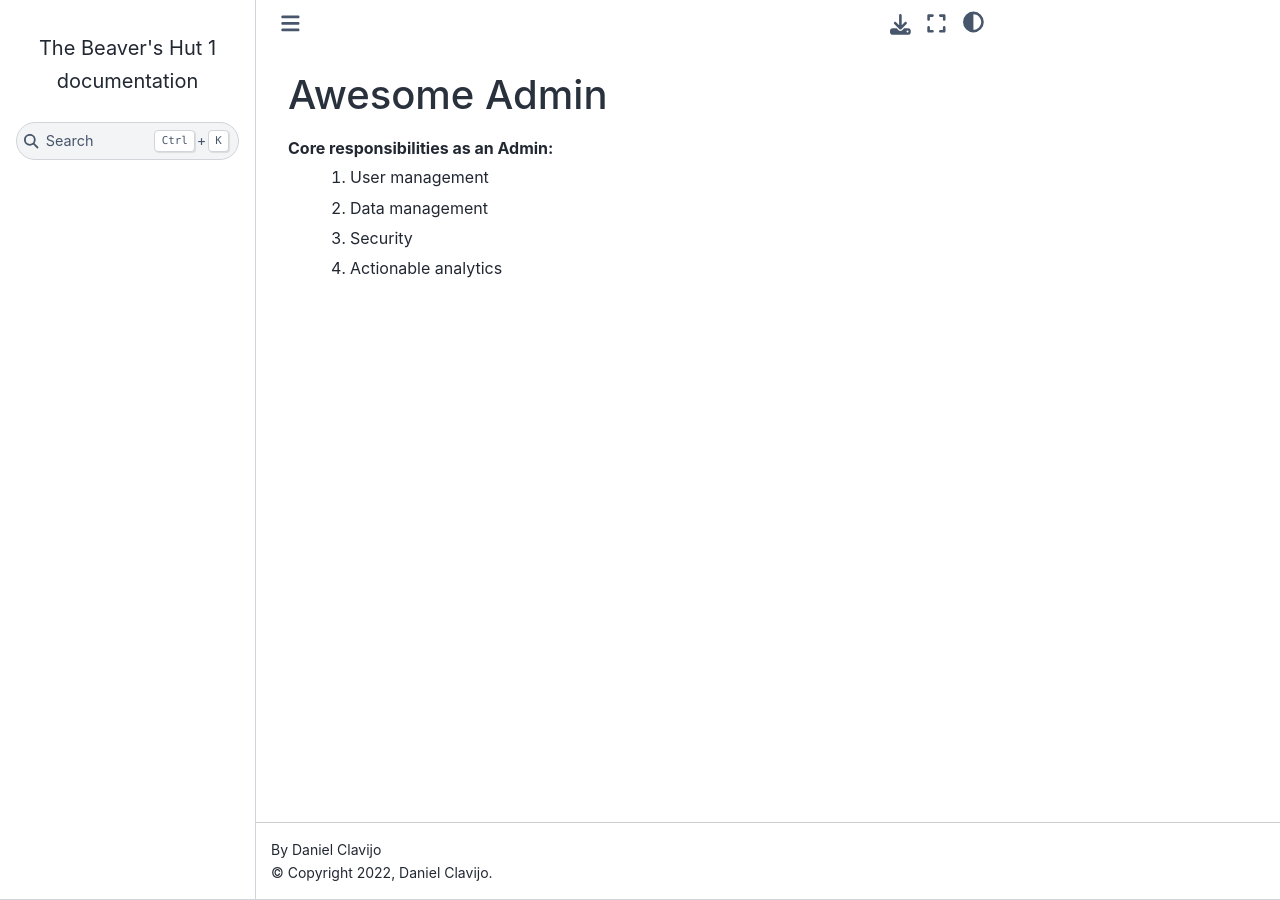
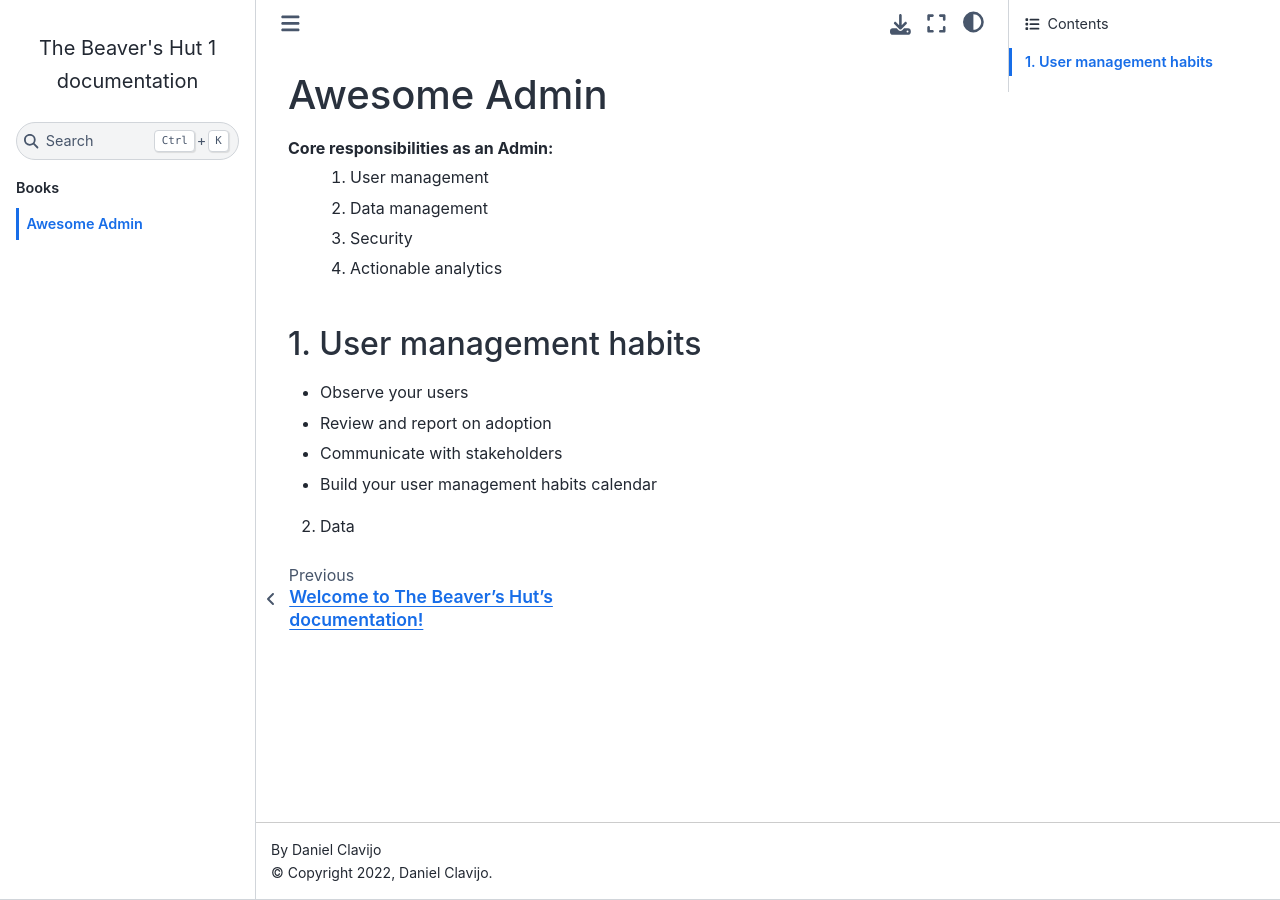
Before and after one commit to d3040/the_beavers_hut, a Sphinx documentation site: the page built from docs/source/salesforce_admin/admin.rst, in a window 1280 px wide. Built offline with Sphinx 7.4.7 and the Sphinx Book theme 1.1.4, drawn with Linux system fonts in a browser that asks for light colours.

Commit message:
initial commit

```diff
--- a/docs/source/index.rst
+++ b/docs/source/index.rst
@@ -7,8 +7,7 @@ Welcome to The Beaver's Hut's documentation!
 ============================================
 
 .. toctree::
-   :maxdepth: 2
    :caption: Books
    :glob:
 
-   *
+   salesforce_admin/*
--- a/docs/source/salesforce_admin/admin.rst
+++ b/docs/source/salesforce_admin/admin.rst
@@ -6,3 +6,13 @@ Core responsibilities as an Admin:
     2. Data management
     3. Security
     4. Actionable analytics
+
+1. User management habits
+-------------------------
+
+- Observe your users
+- Review and report on adoption
+- Communicate with stakeholders
+- Build your user management habits calendar
+
+2. Data
```
